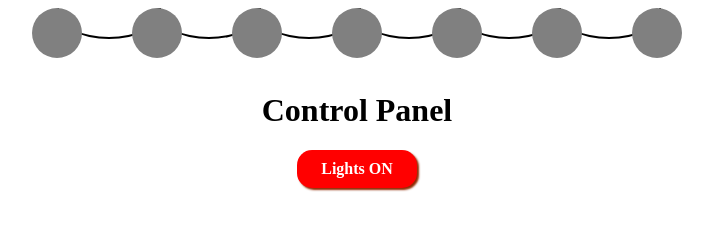
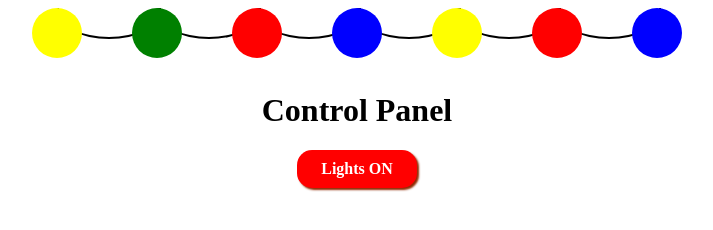
Before and after one commit to mrkshx/christmas_lights, a website: page src/index.html in a window 1280 px wide. Both pictures are taken after a click on the element "Lights OFF". Shown: the whole page, without its empty margins (283-996 px from the left). Drawn offline with Linux system fonts and the light colour scheme.

Commit message:
switch will now turn on / off the lights

```diff
--- a/src/index.js
+++ b/src/index.js
@@ -1,10 +1,18 @@
 const switcher = document.getElementById("switch");
+const bulbs = document.querySelectorAll(".bulb");
+const bulb_color_array = ["yellow", "green", "red", "blue", "yellow", "red", "blue"];
 
 const toggleSwitch = function() {
   if (switcher.textContent.includes("OFF")) {
     switcher.textContent = "Lights ON";
+    for (var i=0; i < bulbs.length; i++) {
+      bulbs[i].classList.add(bulb_color_array[i]);
+    }
   } else {
     switcher.textContent = "Lights OFF";
+    for (var i=0; i < bulbs.length; i++) {
+      bulbs[i].classList.remove(bulb_color_array[i]);
+    }
   }
 }
 
--- a/src/style/index.css
+++ b/src/style/index.css
@@ -43,3 +43,27 @@ body {
   font-weight: bold;
   box-shadow: 2px 2px 2px #912b04;
 }
+
+
+
+
+
+.blue {
+  background: blue;
+}
+
+.green {
+  background: green;
+}
+
+.red {
+  background: red;
+}
+
+.white {
+  background: white;
+}
+
+.yellow {
+  background: yellow;
+}
```
